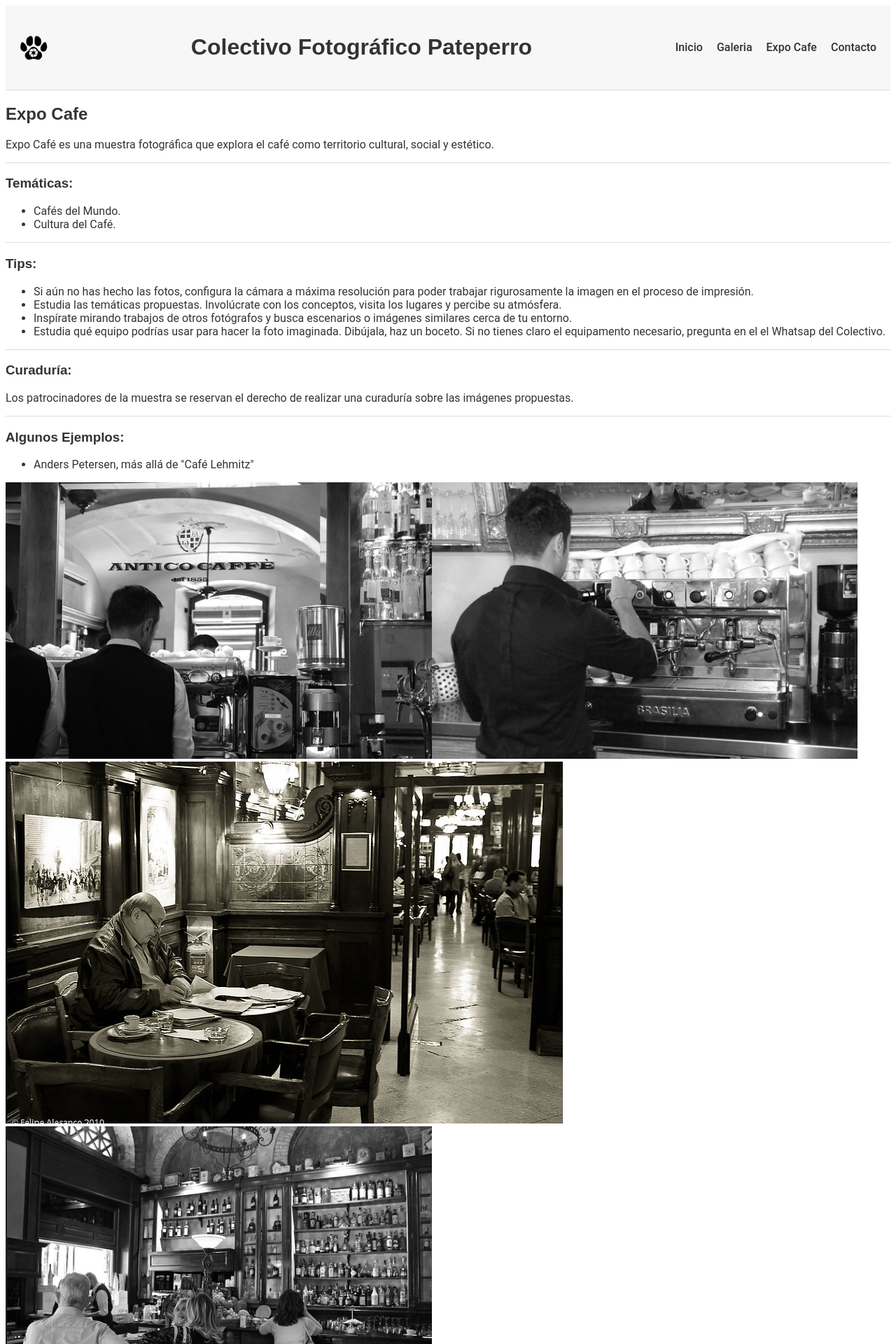
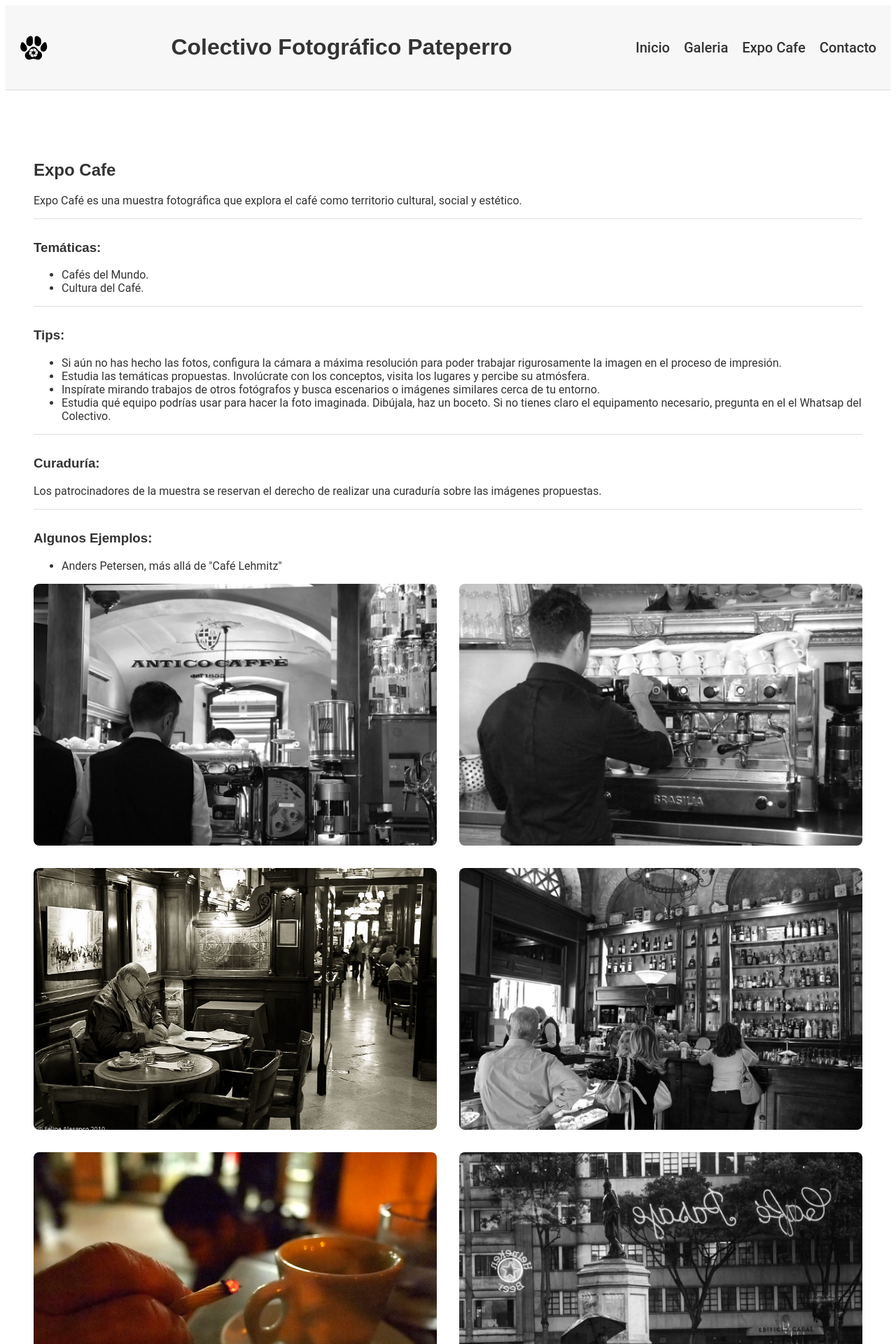
Before and after one commit to danielr2120/Pateperro_V1, a React (Vite) app: page /Pateperro_V1/ExpoCafe in a window 1280 px wide. Shown: the top 1920 px of the page at 70% size. Built offline with nearby package versions, Linux system fonts and the light colour scheme.

Commit message:
Agrego un poco de CSS

```diff
--- a/package.json
+++ b/package.json
@@ -11,6 +11,7 @@
     "deploy": "gh-pages -d dist"
   },
   "dependencies": {
+    "framer-motion": "^12.33.0",
     "react": "^19.2.0",
     "react-dom": "^19.2.0",
     "react-router-dom": "^7.13.0"
--- a/src/index.css
+++ b/src/index.css
@@ -29,7 +29,12 @@ header {
   padding: 20px;
   border-bottom: 1px solid #ddd;
 }
-
+header nav ul{
+  display: flex;
+}
+header nav ul li{
+  font-size: 20px
+}
 nav ul {
   list-style: none;
   padding: 0;
@@ -73,3 +78,44 @@ footer {
   background-color: (var(--color-fondo));
   color: var(--color-texto);
 }
+
+
+.expoCafe{
+  max-width: 1200px;
+  margin: auto;
+  padding: 80px 40px;
+}
+
+.expocafe-galeria {
+  max-width: 1200px;
+  margin: 4rem auto;
+  padding: 0 1.5rem;
+}
+
+.expoCafe section{
+  margin-bottom: 30px;
+}
+
+.expoCafe-galeria img {
+  width: 100%;
+  height: 300px;
+  object-fit: cover;
+  display: block;
+}
+
+.galeria-grid {
+  display: grid;
+  grid-template-columns: repeat(4, 1fr);
+  gap: 2rem;
+}
+
+.galeria-grid img {
+  width: 100%;
+  height: 100%;
+  object-fit: cover;
+  border-radius: 8px;
+}
+
+.galeria-grid img.wide {
+  grid-column: span 2;
+}
--- a/src/pages/Expo_cafe.jsx
+++ b/src/pages/Expo_cafe.jsx
@@ -9,18 +9,17 @@ import img8 from "../assets/images/img8.jpg"
 import img9 from "../assets/images/img9.jpg"
 import img10 from "../assets/images/img10.jpg"
 
-
 function ExpoCafe(){
   return(
-    <main>
+    <main className="expoCafe">
       {/* Introducción */}
-      <section>
+      <section className="expoCafe-titulo">
         <h2>Expo Cafe</h2>
         <p>Expo Café es una muestra fotográfica que explora el café como
           territorio cultural, social y estético.</p>
       </section>
       {/* Temáticas */}
-      <section>
+      <section className="expoCafe-tematicas">
         <h3>Temáticas:</h3>
         <ul>
           <li>Cafés del Mundo.</li>
@@ -28,7 +27,7 @@ function ExpoCafe(){
         </ul>
       </section>
       {/* Tips */}
-      <section>
+      <section className="expoCafe-tips">
         <h3>Tips:</h3>
         <ul>
           <li>
@@ -52,13 +51,13 @@ function ExpoCafe(){
         </ul>
       </section>
       {/* Curaduría */}
-      <section>
+      <section className="expoCafe-curaduria">
         <h3>Curaduría:</h3>
         <p>Los patrocinadores de la muestra se reservan el derecho de realizar una
           curaduría sobre las imágenes propuestas.</p>
       </section>
       {/* Ejemplos */}
-      <section>
+      <section className="expoCafe-ejemplos">
         <h3>Algunos Ejemplos:</h3>
         <ul>
           <li>
@@ -67,18 +66,20 @@ function ExpoCafe(){
             </a>
           </li>
         </ul>
-        <div>
-          <img src={img1} alt="1" />
-          <img src={img2} alt="2" />
-          <img src={img3} alt="3" />
-          <img src={img4} alt="4" />
-          <img src={img5} alt="5" />
-          <img src={img6} alt="6" />
-          <img src={img7} alt="7" />
-          <img src={img8} alt="8" />
-          <img src={img9} alt="9" />
-          <img src={img10} alt="10" />
-        </div>
+        <section className="expoCafe-galeria">
+          <section className="galeria-grid">
+            <img src={img1} alt="" className="wide" />
+            <img src={img2} alt="" className="wide" />
+            <img src={img3} alt="" className="wide"/>
+            <img src={img4} alt="" className="wide"/>
+            <img src={img5} alt="" className="wide"/>
+            <img src={img6} alt="" className="wide"/>
+            <img src={img7} alt="" />
+            <img src={img8} alt="" />
+            <img src={img9} alt="" />
+            <img src={img10} alt="" />
+          </section>
+        </section>
       </section>
     </main>
   )
```
Also changed, not shown: src/components/Carousel.jsx (added, +29 -0 lines), 1 other file (tests, documents, lock files or other folders).
